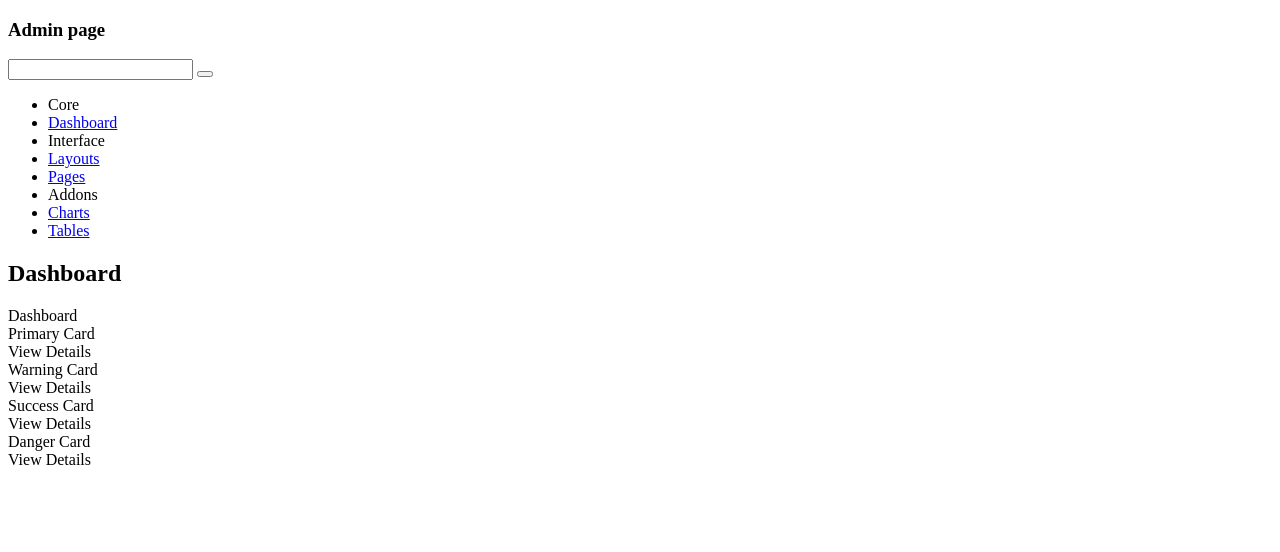
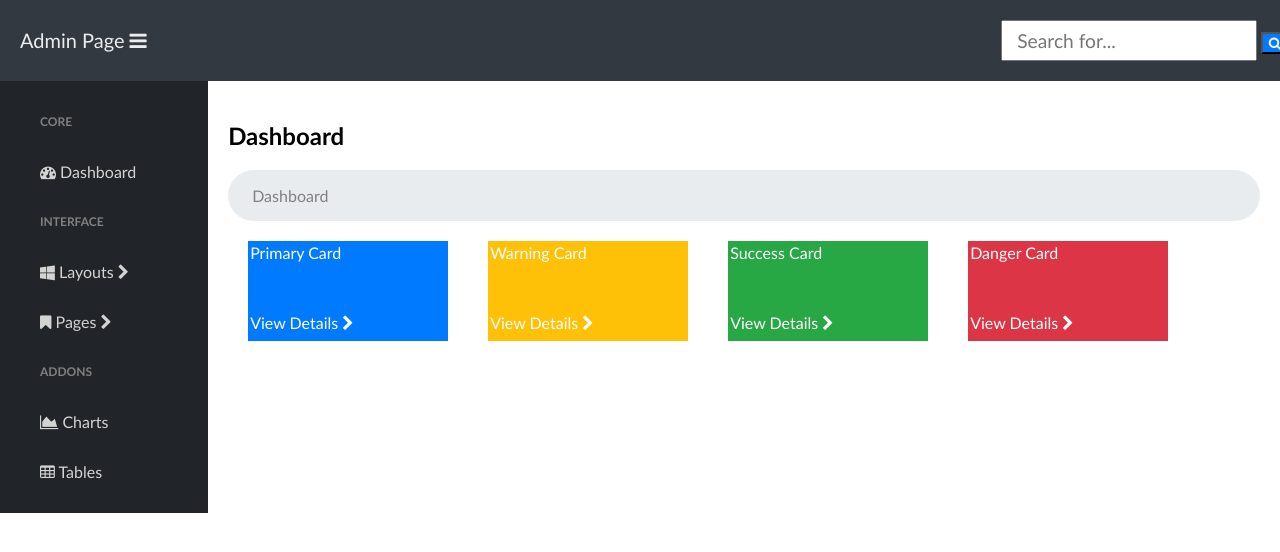
Before and after one commit to materadacs/project-css3-002-admin-template, a plain HTML site: page index.html in a window 1280 px wide. Drawn offline with Linux system fonts and the light colour scheme.

Commit message:
css formázások

```diff
--- a/css/style.css
+++ b/css/style.css
@@ -0,0 +1,130 @@
+.item1 { grid-area: header; }
+.item2 { grid-area: main; }
+.item3 { grid-area: content; }
+
+* {
+    font-family: 'Gill Sans', 'Gill Sans MT', Calibri, 'Trebuchet MS', sans-serif;
+}
+body {
+    margin: 0;
+    padding: 0;
+}
+h3 {
+    font-weight: normal
+}
+.item2 {
+    background-color: rgb(33, 37, 41);
+}
+.grid-container{
+    display: grid;
+    grid-template-areas:
+    'header header'
+    'main content';
+}
+.header--dark {
+    background-color: rgb(51, 57, 64);
+    color: rgb(236, 236, 236);
+    padding: 20px;
+}
+.header__title {
+    display: inline;
+    font-size: 1.25em;
+}
+.header__search {
+    display: inline;
+    position: relative;
+    left: 850px;
+}
+.search__input {
+    border-radius: 4px 0px 4px 0px 0px;
+    padding-left: 0.75em;
+    padding-right: 0.75em;
+    padding-top: 0.375em;
+    padding-bottom: 0.375em;
+    font-size: 1.2em;
+
+}
+.search__input:hover {
+    border: 5px solid rgb(128, 189, 255);
+    transition: border 15s;
+}
+.search__btn {
+    background-color: rgb(0, 123, 255);
+    color: white;
+    cursor: pointer;
+}
+.fa-search {
+    color: white;
+}
+.main__nav {
+    background-color: rgb(33, 37, 41);
+}
+.nav__ul {
+    list-style: none;
+    line-height: 50px;
+}
+.fejléc {
+    color: gray;
+    text-transform: uppercase;
+    font-size: 12px;
+    font-weight: bold;
+}
+a {
+    color: lightgray;
+    text-decoration: none;
+}
+a:hover {
+    color: gray;
+}
+.main__breadcrumb {
+    background-color: rgb(233, 236, 239);
+    border-radius: 25em;
+    padding-top: 1em;
+    padding-bottom: 1em;
+    padding-right: 1.5em;
+    padding-left: 1.5em;
+    color: gray;
+}
+.content {
+    padding: 20px
+}
+.main__cards {
+    display: flex;
+    flex-wrap: nowrap;
+}
+.main__card {
+    text-align: center;
+    line-height: 20px;
+    color: white;
+    margin: 20px;
+    width: 200px;
+    height: 100px;
+    transition: background-color 3s;
+}
+.card__top {
+    width: 200px;
+    height: 70px;
+    border-radius: 25em 25em 0 0;
+    box-shadow: ;
+}
+.card__bottom {
+    width: 200px;
+    height: 20px;
+    border-radius: 0 0 25em 25em;
+}
+.main__card--blue {
+    background-color: rgb(0, 123, 255);
+}
+.main__card--yellow {
+    background-color: rgb(255, 193, 7);
+}
+.main__card--green {
+    background-color: rgb(40, 167, 69);
+}
+.main__card--red {
+    background-color: rgb(220, 53, 69);
+}
+.center {
+    float: left;
+    margin: 2px;
+  }
--- a/index.html
+++ b/index.html
@@ -4,67 +4,85 @@
 <head>
     <meta charset="UTF-8">
     <meta name="viewport" content="width=device-width, initial-scale=1.0">
-    <title>Admin page</title>
+    <title>Admin Page</title>
     <link rel="stylesheet" href="css/style.css">
     <link rel="stylesheet" href="css/font-awesome-4.7.0/css/font-awesome.min.css">
 </head>
 
 <body>
-    <header class="header--dark">
-        <h3 class="header__title">Admin page</h3>
+    <div class="grid-container">
+        <header class="header--dark item1">
+            <h3 class="header__title">Admin Page <i class="fa fa-bars"></i></h3>
             <div class="header__search">
-            <input class="search__input" type="text">
-            <button class="search__btn"></button>
+                <input class="search__input" type="text" placeholder="Search for...">
+                <button class="search__btn"><i class="fa fa-search"></i></button>
             </div>
         </header>
-    <main>
+        <main class="item2">
             <aside>
                 <nav class="main__nav">
                     <ul class="nav__ul">
                         <li class="fejléc">Core</li>
                         <li>
-                        <a href="#">Dashboard</a>
+                            <a href="#"><i class="fa fa-tachometer"></i> Dashboard</a>
                         </li>
                         <li class="fejléc">Interface</li>
                         <li>
-                        <a href="#">Layouts</a>
+                            <a href="#"><i class="fa fa-windows"></i> Layouts <i class="fa fa-chevron-right"></i></a>
                         </li>
                         <li>
-                        <a href="#">Pages</a>
+                            <a href="#"><i class="fa fa-bookmark"></i> Pages <i class="fa fa-chevron-right"></i></a>
                         </li>
                         <li class="fejléc">Addons</li>
                         <li>
-                        <a href="#">Charts</a>
+                            <a href="#"><i class="fa fa-area-chart"></i> Charts</a>
                         </li>
                         <li>
-                        <a href="#">Tables</a>
+                            <a href="#"><i class="fa fa-table"></i> Tables</a>
                         </li>
                     </ul>
                 </nav>
             </aside>
-        <section class="content">
+        </main>
+        <section class="content item3">
             <h1>Dashboard</h1>
             <div class="main__breadcrumb">Dashboard</div>
             <div class="main__cards">
                 <div class="main__card main__card--blue">
-                    <div class="card__top">Primary Card</div>
-                    <div class="card__bottom">View Details</div>
+                    <div class="card__top">
+                        <div class="center">Primary Card</div>
+                    </div>
+                    <div class="card__bottom">
+                        <div class="center">View Details <i class="fa fa-chevron-right"></i></div>
+                    </div>
                 </div>
                 <div class="main__card main__card--yellow">
-                    <div class="card__top">Warning Card</div>
-                    <div class="card__bottom">View Details</div>
+                    <div class="card__top">
+                        <div class="center">Warning Card</div>
+                    </div>
+                    <div class="card__bottom">
+                        <div class="center">View Details <i class="fa fa-chevron-right"></i></div>
+                    </div>
                 </div>
                 <div class="main__card main__card--green">
-                    <div class="card__top">Success Card</div>
-                    <div class="card__bottom">View Details</div>
+                    <div class="card__top">
+                        <div class="center">Success Card</div>
+                    </div>
+                    <div class="card__bottom">
+                        <div class="center">View Details <i class="fa fa-chevron-right"></i></div>
+                    </div>
                 </div>
                 <div class="main__card main__card--red">
-                    <div class="card__top">Danger Card</div>
-                    <div class="card__bottom">View Details</div>
+                    <div class="card__top">
+                        <div class="center">Danger Card</div>
+                    </div>
+                    <div class="card__bottom">
+                        <div class="center">View Details <i class="fa fa-chevron-right"></i></div>
+                    </div>
                 </div>
             </div>
         </section>
-    </main>
+    </div>
 </body>
 
 </html>
```
Lines whose indentation alone changed are shown as unchanged.
